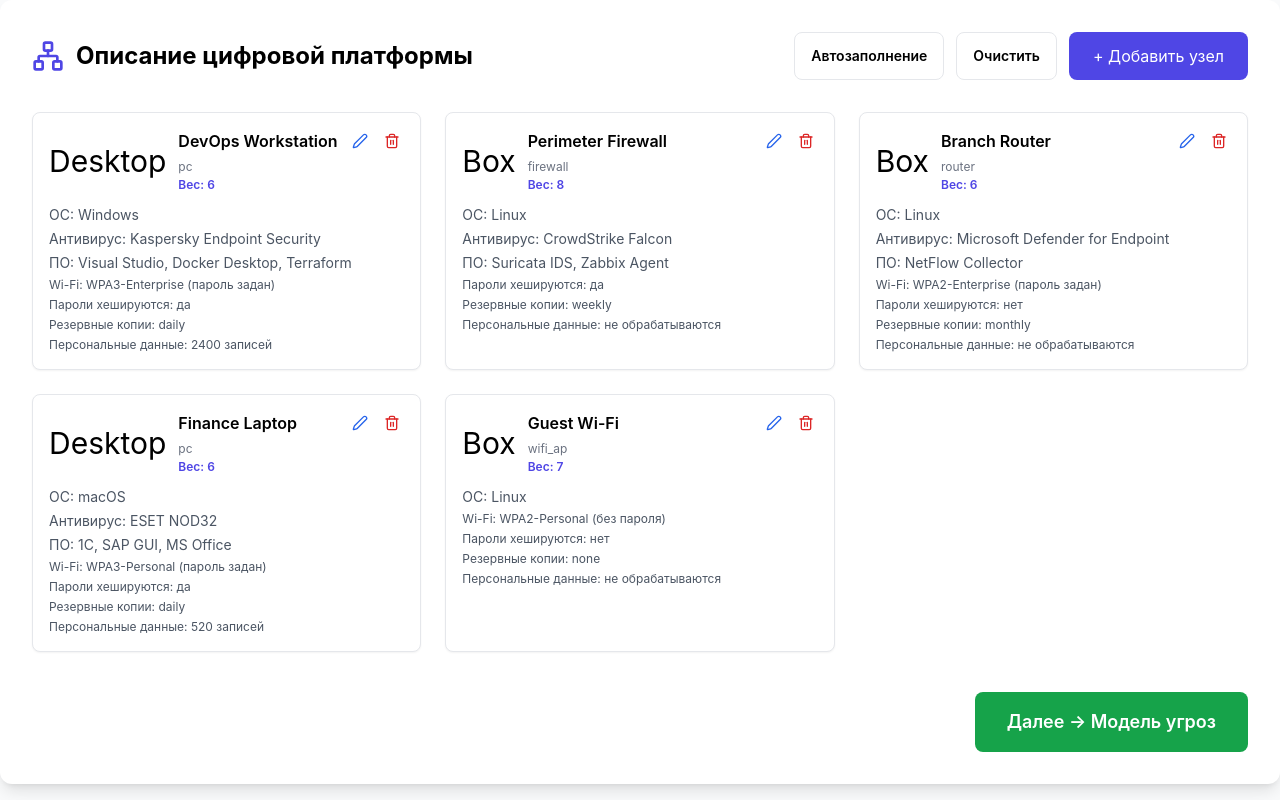
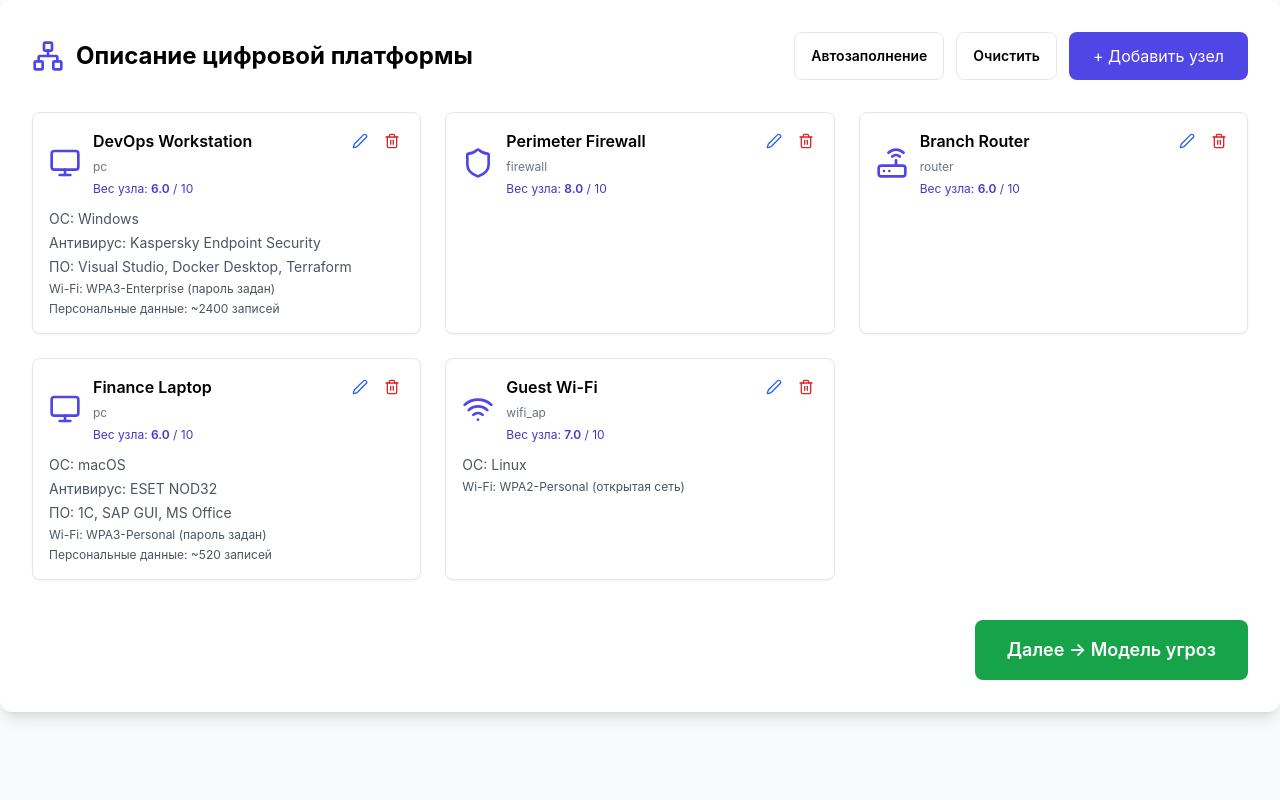
Before and after one commit to arsenydem/quantum-resilience-platform, a React (Vite) app in the folder frontend/: page /platform in a window 1280 px wide. Both pictures are taken after a click on the button "Автозаполнение". Built offline with nearby package versions, Linux system fonts and the light colour scheme.

Commit message:
feat: added weights

```diff
--- a/frontend/src/App.tsx
+++ b/frontend/src/App.tsx
@@ -10,7 +10,7 @@ export default function App() {
       <Route path="/threat" element={<ThreatPage />} />
       <Route path="/report" element={<ReportPage />} />
 
-      <Route path="*" element={<Navigate to="/login" />} />
+      <Route path="*" element={<Navigate to="/platform" />} />
     </Routes>
   );
 }
--- a/frontend/src/components/NodeCard.tsx
+++ b/frontend/src/components/NodeCard.tsx
@@ -1,5 +1,6 @@
-import { NetworkNode } from "../types";
-import { Trash2, Edit2 } from "lucide-react";
+// src/components/NodeCard.tsx
+import { NetworkNode, NodeType } from "../types";
+import { Trash2, Edit2, Monitor, Printer, Router, Shield, Wifi, Box } from "lucide-react";
 
 interface Props {
   node: NetworkNode;
@@ -7,62 +8,67 @@ interface Props {
   onDelete: () => void;
 }
 
+const iconByType: Record<NodeType, JSX.Element> = {
+  pc: <Monitor className="w-8 h-8 text-indigo-600" />,
+  printer: <Printer className="w-8 h-8 text-indigo-600" />,
+  switch: <Router className="w-8 h-8 text-indigo-600" />,   // можно другой
+  router: <Router className="w-8 h-8 text-indigo-600" />,
+  firewall: <Shield className="w-8 h-8 text-indigo-600" />,
+  wifi_ap: <Wifi className="w-8 h-8 text-indigo-600" />,
+};
+
 export default function NodeCard({ node, onEdit, onDelete }: Props) {
-  const icons: Record<string, string> = {
-    pc: "Desktop",
-    switch: "Router",
-    server: "Server",
-    database: "Database",
-    blockchain_node: "Blocks",
-  };
+  const software = node.professional_software ?? [];
+  const hasSoftware = software.length > 0;
 
   return (
     <div className="bg-white p-4 rounded-lg border shadow-sm hover:shadow-md transition">
       <div className="flex justify-between items-start mb-3">
         <div className="flex items-center gap-3">
-          <div className="text-3xl">{icons[node.type] || "Box"}</div>
+          <div className="text-3xl">
+            {iconByType[node.type] ?? <Box className="w-8 h-8 text-indigo-600" />}
+          </div>
           <div>
             <h4 className="font-semibold">{node.name}</h4>
             <span className="text-xs text-gray-500">{node.type}</span>
             {typeof node.weight === "number" && (
-              <span className="block text-xs font-semibold text-indigo-600">
-                Вес: {node.weight}
-              </span>
+              <div className="mt-1 text-xs text-indigo-700">
+                Вес узла: <span className="font-semibold">{node.weight.toFixed(1)}</span> / 10
+              </div>
             )}
           </div>
         </div>
+
         <div className="flex gap-2">
-          <button onClick={onEdit} className="text-blue-600 hover:bg-blue-50 p-1 rounded">
+          <button
+            onClick={onEdit}
+            className="text-blue-600 hover:bg-blue-50 p-1 rounded"
+          >
             <Edit2 className="w-4 h-4" />
           </button>
-          <button onClick={onDelete} className="text-red-600 hover:bg-red-50 p-1 rounded">
+          <button
+            onClick={onDelete}
+            className="text-red-600 hover:bg-red-50 p-1 rounded"
+          >
             <Trash2 className="w-4 h-4" />
           </button>
         </div>
       </div>
+
       <div className="text-sm space-y-1 text-gray-600">
-        <p>ОС: {node.os || "—"}</p>
+        {node.os && <p>ОС: {node.os}</p>}
         {node.antivirus && <p>Антивирус: {node.antivirus}</p>}
-        {node.professional_software.length > 0 && (
-          <p>ПО: {node.professional_software.join(", ")}</p>
-        )}
+        {hasSoftware && <p>ПО: {software.join(", ")}</p>}
         {node.wifi && (
           <p className="text-xs">
-            Wi-Fi: {node.wifi.encryption} ({node.wifi.password ? "пароль задан" : "без пароля"})
+            Wi-Fi: {node.wifi.encryption} {node.wifi.password ? "(пароль задан)" : "(открытая сеть)"}
           </p>
         )}
-        {node.security_policy && (
-          <>
-            <p className="text-xs">
-              Пароли хешируются: {node.security_policy.password_hashed ? "да" : "нет"}
-            </p>
-            <p className="text-xs">Резервные копии: {node.security_policy.backup_frequency}</p>
-          </>
+        {node.personal_data?.enabled && (
+          <p className="text-xs">
+            Персональные данные: ~{node.personal_data.count} записей
+          </p>
         )}
-        <p className="text-xs">
-          Персональные данные:{" "}
-          {node.personal_data.enabled ? `${node.personal_data.count} записей` : "не обрабатываются"}
-        </p>
       </div>
     </div>
   );
--- a/frontend/src/components/PlatformForm.tsx
+++ b/frontend/src/components/PlatformForm.tsx
@@ -12,6 +12,7 @@ const nodeTypes: { value: NodeType; label: string }[] = [
   { value: "firewall", label: "Файрволл" },
   { value: "wifi_ap", label: "Точка доступа Wi-Fi" },
 ];
+
 const MOCK_NODES: Omit<NetworkNode, "id">[] = [
   {
     type: "pc",
@@ -37,38 +38,10 @@ const MOCK_NODES: Omit<NetworkNode, "id">[] = [
   {
     type: "firewall",
     name: "Perimeter Firewall",
-        os: "Linux",
-        antivirus: "CrowdStrike Falcon",
-        encryption: ["IPSec"],
-        vpn: "Site-to-site VPN",
-        security_policy: {
-            password_hashed: true,
-            backup_frequency: "weekly",
-        },
-        personal_data: {
-            enabled: false,
-            count: 0,
-        },
-        professional_software: ["Suricata IDS", "Zabbix Agent"],
   },
   {
     type: "router",
     name: "Branch Router",
-        os: "Linux",
-        antivirus: "Microsoft Defender for Endpoint",
-        wifi: {
-            password: "branch-office",
-            encryption: "WPA2-Enterprise",
-        },
-        security_policy: {
-            password_hashed: false,
-            backup_frequency: "monthly",
-        },
-        personal_data: {
-            enabled: false,
-            count: 0,
-        },
-        professional_software: ["NetFlow Collector"],
   },
   {
     type: "pc",
@@ -151,13 +124,12 @@ const wifiEncryptionOptions = [
   { value: "WPA2-Enterprise", label: "WPA2-Enterprise" },
   { value: "WPA3-Personal", label: "WPA3-Personal" },
   { value: "WPA3-Enterprise", label: "WPA3-Enterprise" },
-]
+];
 
 const withWeight = (node: NetworkNode): NetworkNode => ({
   ...node,
   weight: getNodeWeight(node.name, node.type),
 });
-
 
 export default function PlatformForm({
   onNext,
@@ -175,7 +147,7 @@ export default function PlatformForm({
       withWeight({
         ...mock,
         id: `mock-${index}-${stamp}`,
-      } as NetworkNode)
+      } as NetworkNode),
     );
     setNodes(prepared);
     setShowForm(false);
@@ -214,36 +186,32 @@ export default function PlatformForm({
       count: Number(data.get("personal_data_count") || 0) || 0,
     };
 
+    // 👇 связи (id других узлов)
+    const connections = data.getAll("connections") as string[];
+
     const newNode: NetworkNode = {
       id: editing?.id || Date.now().toString(),
       type: data.get("type") as NodeType,
       name: (data.get("name") as string) || "",
-      // 1b. Перечень программ
       professional_software: ((data.get("software") as string) || "")
         .split(",")
         .map((s) => s.trim())
         .filter(Boolean),
-      // 1a. OS только для ПК (и при желании для серверов)
       os: (data.get("os") as string) || undefined,
-      // 1c. Антивирус
       antivirus: (data.get("antivirus") as string) || undefined,
-      // 1d. Шифрование
       encryption: encryption.length ? encryption : undefined,
-      // 1e. VPN
       vpn: ((data.get("vpn") as string) || "").trim() || undefined,
-      // 5. Политика безопасности
       security_policy,
-      // 7. Точки доступа Wi-Fi
       wifi,
-      // 8. Хранение персональных данных
       personal_data,
+      connections, // 👈 сюда складываем выбранные связи
     };
 
     const nodeWithWeight = withWeight(newNode);
 
     if (editing) {
       setNodes((prev) =>
-        prev.map((n) => (n.id === editing.id ? nodeWithWeight : n))
+        prev.map((n) => (n.id === editing.id ? nodeWithWeight : n)),
       );
       setEditing(null);
     } else {
@@ -369,14 +337,13 @@ export default function PlatformForm({
                 </div>
               </div>
 
-              {/* 1. Персональный компьютер (и по желанию сервер) */}
-              {(currentType === "pc") && (
+              {/* 1. Персональный компьютер */}
+              {currentType === "pc" && (
                 <div className="space-y-4 border-t pt-4">
                   <h4 className="font-semibold text-lg">
                     Параметры персонального компьютера
                   </h4>
 
-                  {/* 1a. OS */}
                   <div>
                     <label className="block text-sm font-medium">
                       Операционная система
@@ -395,7 +362,6 @@ export default function PlatformForm({
                     </select>
                   </div>
 
-                  {/* 1b. Перечень программ */}
                   <div>
                     <label className="block text-sm font-medium">
                       Перечень программ (через запятую)
@@ -408,7 +374,6 @@ export default function PlatformForm({
                     />
                   </div>
 
-                  {/* 1c. Антивирус */}
                   <div>
                     <label className="block text-sm font-medium">
                       Антивирус / EDR
@@ -427,7 +392,6 @@ export default function PlatformForm({
                     </select>
                   </div>
 
-                  {/* 1d. Шифрование */}
                   <div>
                     <label className="block text-sm font-medium mb-2">
                       Средства шифрования
@@ -453,7 +417,6 @@ export default function PlatformForm({
                     </div>
                   </div>
 
-                  {/* 1e. VPN */}
                   <div>
                     <label className="block text-sm font-medium">VPN</label>
                     <input
@@ -504,7 +467,7 @@ export default function PlatformForm({
                 </div>
               )}
 
-              {/* 5. Политика безопасности (общая для узла) */}
+              {/* 5. Политика безопасности */}
               <div className="border-t pt-4 space-y-4">
                 <h4 className="font-semibold text-lg">Политика безопасности</h4>
 
@@ -539,6 +502,46 @@ export default function PlatformForm({
                   </select>
                 </div>
               </div>
+
+              {/* 6. Связи с другими узлами */}
+              {nodes.length > 0 && (
+                <div className="border-t pt-4 space-y-3">
+                  <h4 className="font-semibold text-lg">
+                    Связи с другими узлами
+                  </h4>
+                  <p className="text-xs text-gray-500">
+                    Выберите, с какими узлами этот элемент связан
+                    (кабель, логический канал и т.п.).
+                  </p>
+                  <div className="space-y-2 max-h-40 overflow-y-auto pr-1">
+                    {nodes
+                      .filter((n) => !editing || n.id !== editing.id)
+                      .map((n) => (
+                        <label
+                          key={n.id}
+                          className="flex items-center gap-2 text-sm"
+                        >
+                          <input
+                            type="checkbox"
+                            name="connections"
+                            value={n.id}
+                            className="w-4 h-4"
+                            defaultChecked={editing?.connections?.includes(
+                              n.id,
+                            )}
+                          />
+                          <span>
+                            {n.name}{" "}
+                            <span className="text-xs text-gray-500">
+                              ({n.type})
+                            </span>
+                          </span>
+                        </label>
+                      ))}
+                  </div>
+                </div>
+              )}
+
               {/* Кнопки управления */}
               <div className="flex gap-4 justify-end pt-4">
                 <button
--- a/frontend/src/types.ts
+++ b/frontend/src/types.ts
@@ -32,17 +32,18 @@ export interface NetworkNode {
     encryption: string;
   };
 
-  security_policy: {
+  security_policy?: {
     password_hashed: boolean;
     backup_frequency: string;
   };
 
-  personal_data: {
+  personal_data?: {
     enabled: boolean;
     count: number;
   };
 
-  professional_software: string[];
+  professional_software?: string[];
+  connections?: string[];
 }
 export interface ThreatModel {
   quantum_capability: string;
```
Also changed, not shown: frontend/src/components/AttackGraph.tsx (+31 -8 lines), frontend/src/hooks/useUnsavedDataWarning.ts (added, +19 -0 lines). Lines whose indentation alone changed are shown as unchanged.
